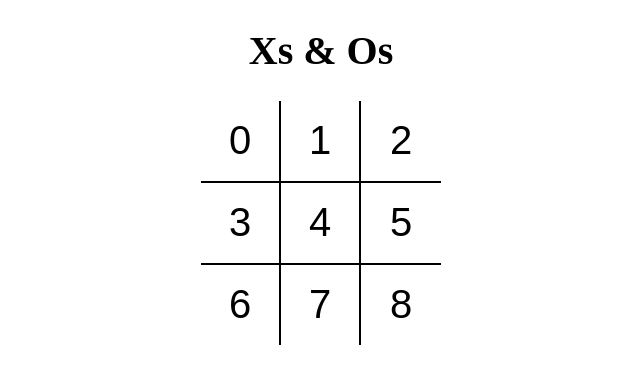
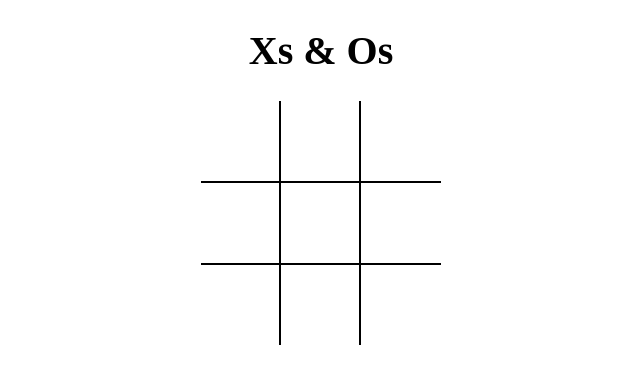
Before and after one commit to TonyCallaghan/Xs-And-Os, a React (Vite) app: page / in a window 1280 px wide. Shown: the top 384 px of the page, without its empty margins (319-959 px from the left). Built offline with nearby package versions, Linux system fonts and the light colour scheme.

Commit message:
Created game logic

```diff
--- a/package.json
+++ b/package.json
@@ -12,6 +12,7 @@
   },
   "license": "MIT",
   "dependencies": {
+    "node-sass": "^6.0.1",
     "react": "^16.13.1",
     "react-dom": "^16.13.1"
   },
--- a/src/components/Board.js
+++ b/src/components/Board.js
@@ -1,23 +1,55 @@
-import React from 'react'
+import React, { useState } from 'react' // {hook} for game state
 import Square from './Square'
 
 const Board = () => {
+    const [board, setBoard] = useState(Array(9).fill(null)); // Board set as empty array,
+    const [isNext, xOrO] = useState(false); // X or O
+    console.log(board) // check array after onClick function
+    //
+    const updateSquare = (position) => {
+        if (board[position]) { // if square already contains value,
+            return; // return from this function
+        }
+
+        //
+        setBoard((prev) => {
+            return prev.map((square, pos) => {
+                // if pos of currently iterated square is
+                // == position of currently clicked square
+                if (pos === position) {
+                    return isNext ? 'X' : 'O'; // then return X if xOrO is true or O if false.
+                }
+                return square;
+            });
+        });
+        xOrO((prev => !prev)) // If xOrO is X(true), set to O(false)
+    };
+
+    const renderSquare = (position) => { // Func to clean code below in board
+        return (
+            <Square
+                value={board[position]}
+                onClick={() => updateSquare(position)}
+            />
+        );
+    };
+
     return (
         <div className="board">
             <div className="board-row">
-                <Square value={0} />
-                <Square value={1} />
-                <Square value={2} />
+                {renderSquare(0)}
+                {renderSquare(1)}
+                {renderSquare(2)}
             </div>
             <div className="board-row">
-                <Square value={3} />
-                <Square value={4} />
-                <Square value={5} />
+                {renderSquare(3)}
+                {renderSquare(4)}
+                {renderSquare(5)}
             </div>
             <div className="board-row">
-                <Square value={6} />
-                <Square value={7} />
-                <Square value={8} />
+                {renderSquare(6)}
+                {renderSquare(7)}
+                {renderSquare(8)}
             </div>
         </div>
     )
--- a/src/components/Square.js
+++ b/src/components/Square.js
@@ -1,7 +1,15 @@
 import React from 'react'
 
-const Square = ({ value }) => {
-    return <button type="button" className="square"> {value}</button>
+const Square = ({ value, onClick }) => {
+    return (
+        <button
+            type="button"
+            className="square"
+            onClick={onClick}
+        >
+            {value}
+        </button >
+    )
 }
 
 export default Square
```
Also changed, not shown: src/App.js (line endings or trailing spaces), src/styles/root.scss (indentation only), 1 other file (tests, documents, lock files or other folders).
